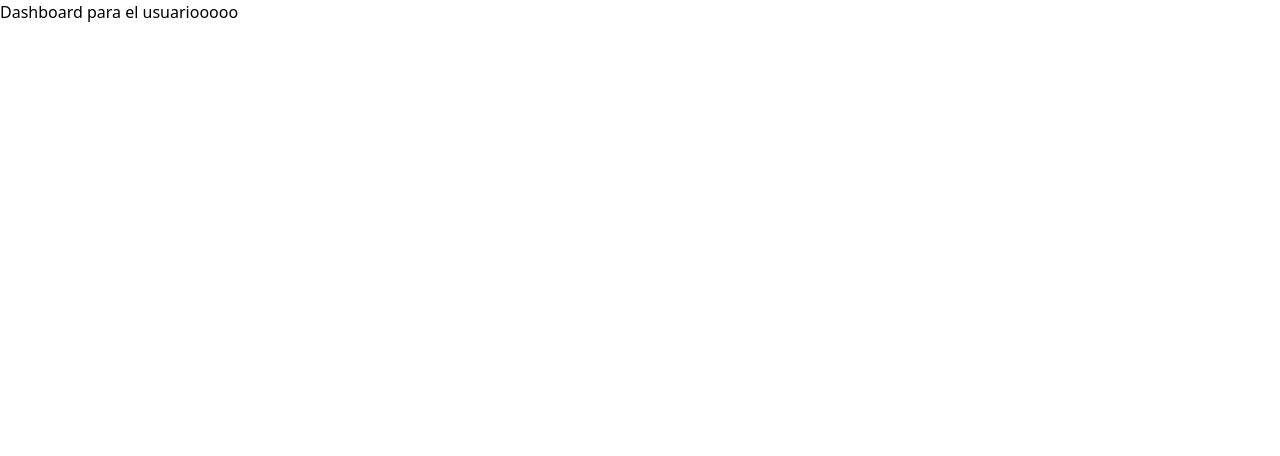
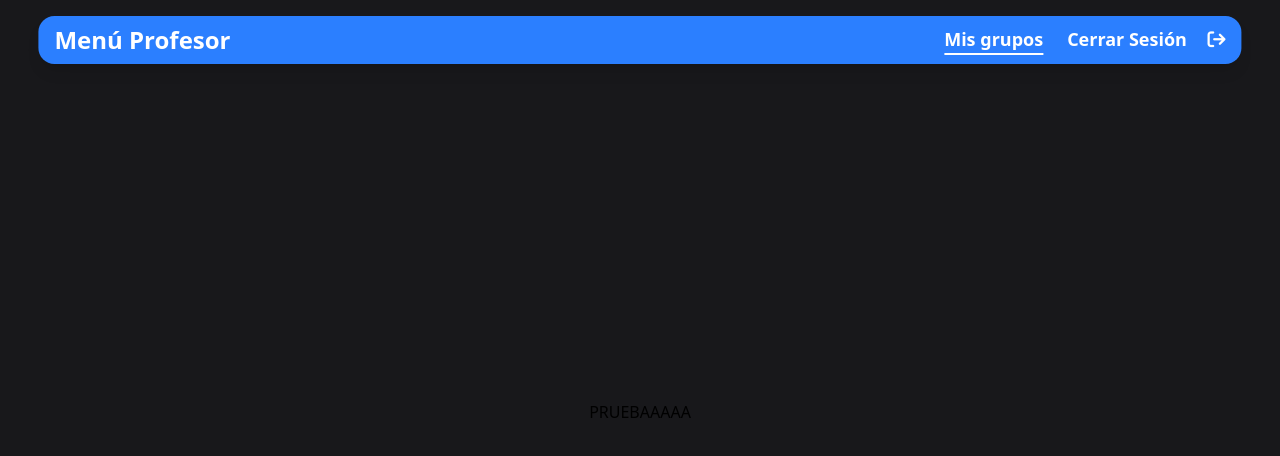
Before and after one commit to Josedzzz/quizzki-front, a React (Vite) app: page /user-dashboard in a window 1280 px wide. Shown: the top 456 px of the page. Built offline with nearby package versions, Linux system fonts and the light colour scheme; sample sign-in values are in the browser's storage.

Commit message:
feat: create the first component for the user

```diff
--- a/src/components/UserDashboard.tsx
+++ b/src/components/UserDashboard.tsx
@@ -1,7 +1,26 @@
 import { useState } from "react";
+import UserHeader from "./UserHeader";
+import UserGroups from "./UserGroups";
 
 export default function UserDashboard() {
-  const [card, setCard] = useState("");
+  const [card, setCard] = useState("groups");
 
-  return <h1>Dashboard para el usuariooooo</h1>;
+  /**
+   * change the content based on the name
+   * @param cardname - the name of the card
+   */
+  const toggleCard = (cardname: string) => {
+    setCard(cardname);
+  };
+
+  return (
+    <div className="min-h-screen flex flex-col bg-zinc-900">
+      <div className="p-3">
+        <UserHeader toggleCard={toggleCard} card={card} />
+      </div>
+      <div className="flex-1 flex items-center justify-center p-3">
+        {card === "groups" && <UserGroups />}
+      </div>
+    </div>
+  );
 }
--- /dev/null
+++ b/src/components/UserGroups.tsx
@@ -0,0 +1,3 @@
+export default function UserGroups() {
+  return <h1>PRUEBAAAAA</h1>;
+}
--- /dev/null
+++ b/src/components/UserHeader.tsx
@@ -0,0 +1,42 @@
+import { useNavigate } from "react-router-dom";
+
+type UserHeaderProps = {
+  toggleCard: (cardname: string) => void;
+  card: string;
+};
+
+export default function UserHeader({ toggleCard, card }: UserHeaderProps) {
+  const navigate = useNavigate();
+  const linkClasses = (link: string) =>
+    `hover:text-white hover:scale-105 text-sm sm:text-md md:text-lg transition duration-300 ease-in-out font-bold ${
+      card === link
+        ? "border-b-2 border-white text-white"
+        : "text-white hover:text-white"
+    }`;
+  return (
+    <header className="fixed top-4 left-1/2 transform -translate-x-1/2 w-[94%] bg-blue-500 shadow-lg rounded-2xl p-2 z-50 ">
+      <div className="flex justify-between items-center max-w-7xl mx-auto px-2">
+        <h2 className="text-lg sm:text-1xl md:text-2xl font-bold text-white">
+          Menú Profesor
+        </h2>
+
+        {/* navigation links */}
+        <nav className="flex gap-6">
+          <a
+            onClick={() => toggleCard("groups")}
+            className={linkClasses("groups")}
+          >
+            Mis grupos
+          </a>
+          <a
+            onClick={() => navigate("/login")}
+            className={linkClasses("log-out")}
+          >
+            Cerrar Sesión{" "}
+            <i className="fa-solid fa-arrow-right-from-bracket ml-4"></i>
+          </a>
+        </nav>
+      </div>
+    </header>
+  );
+}
```
